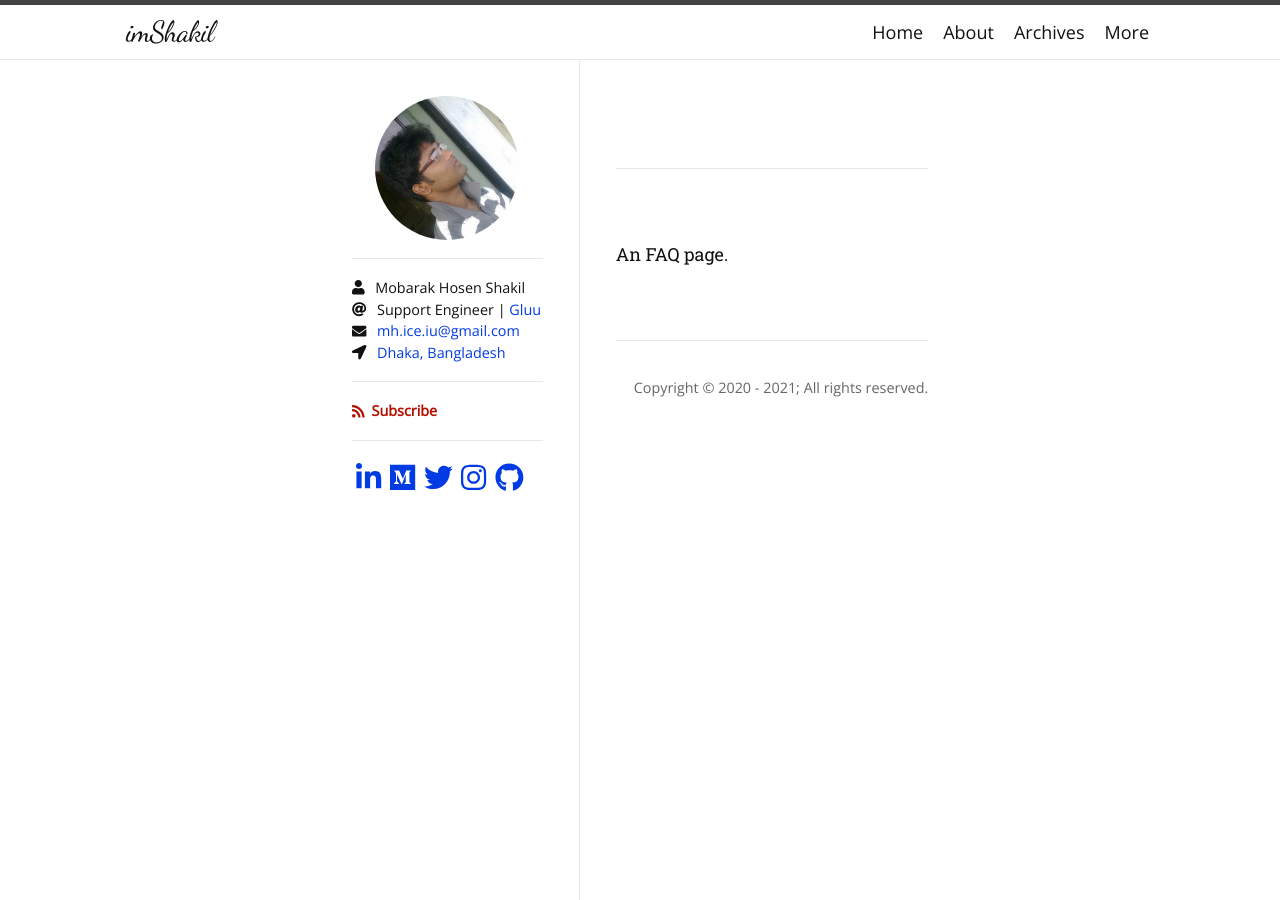
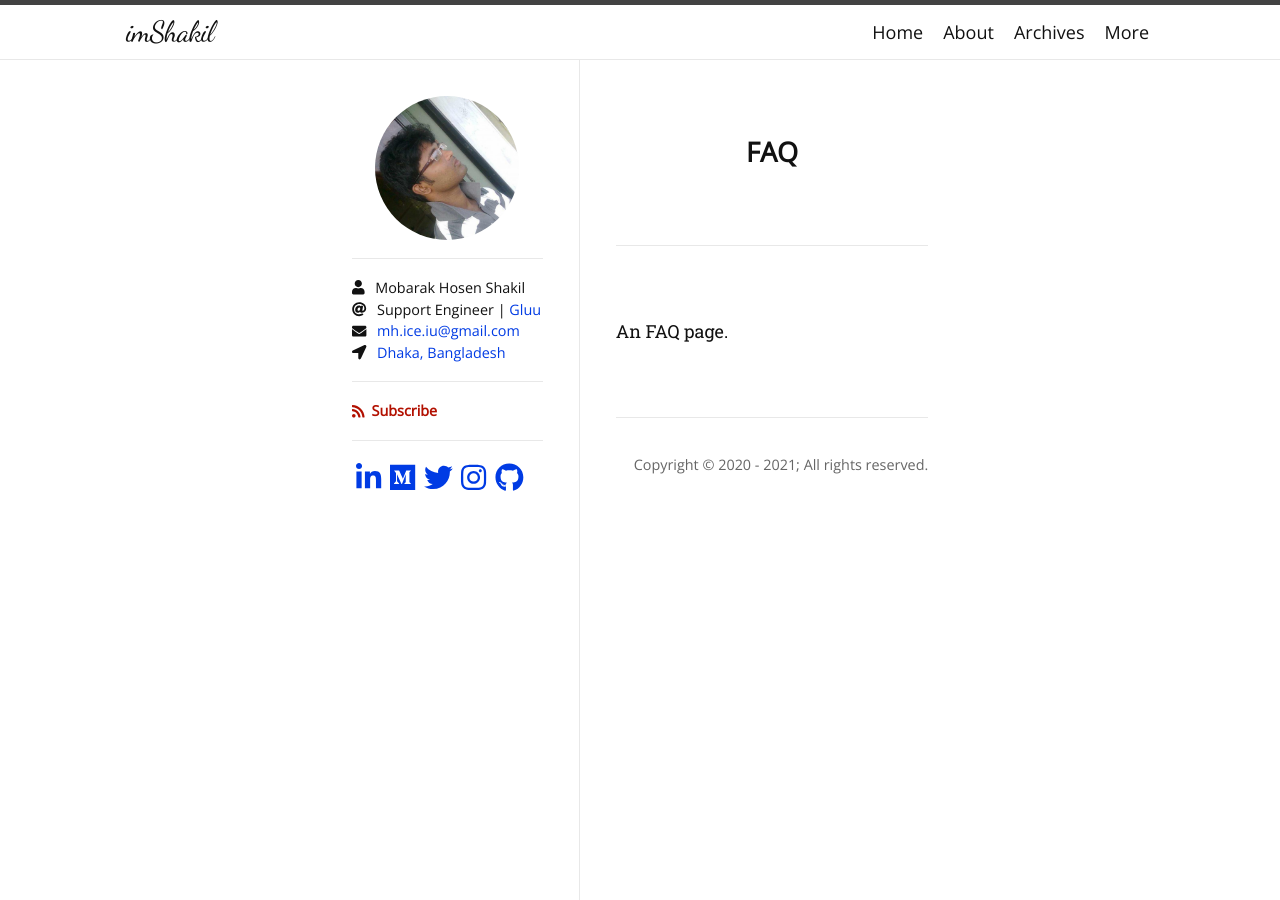
Before and after one commit to imShakil/imShakil.github.io, a Jekyll site: the page built from faq.md, in a window 1280 px wide. Built offline with Jekyll 4.4.1, drawn with Linux system fonts in a browser that asks for light colours; nearby versions of some CDN libraries; some web fonts are replaced.

Commit message:
added page title

```diff
--- a/_layouts/page.html
+++ b/_layouts/page.html
@@ -5,6 +5,7 @@ layout: default
 <article class="post">
 
   <header class="post-header">
+    <h2>{{ page.title | escape }} </h2>
   </header>
 
   <div class="post-content">
```
